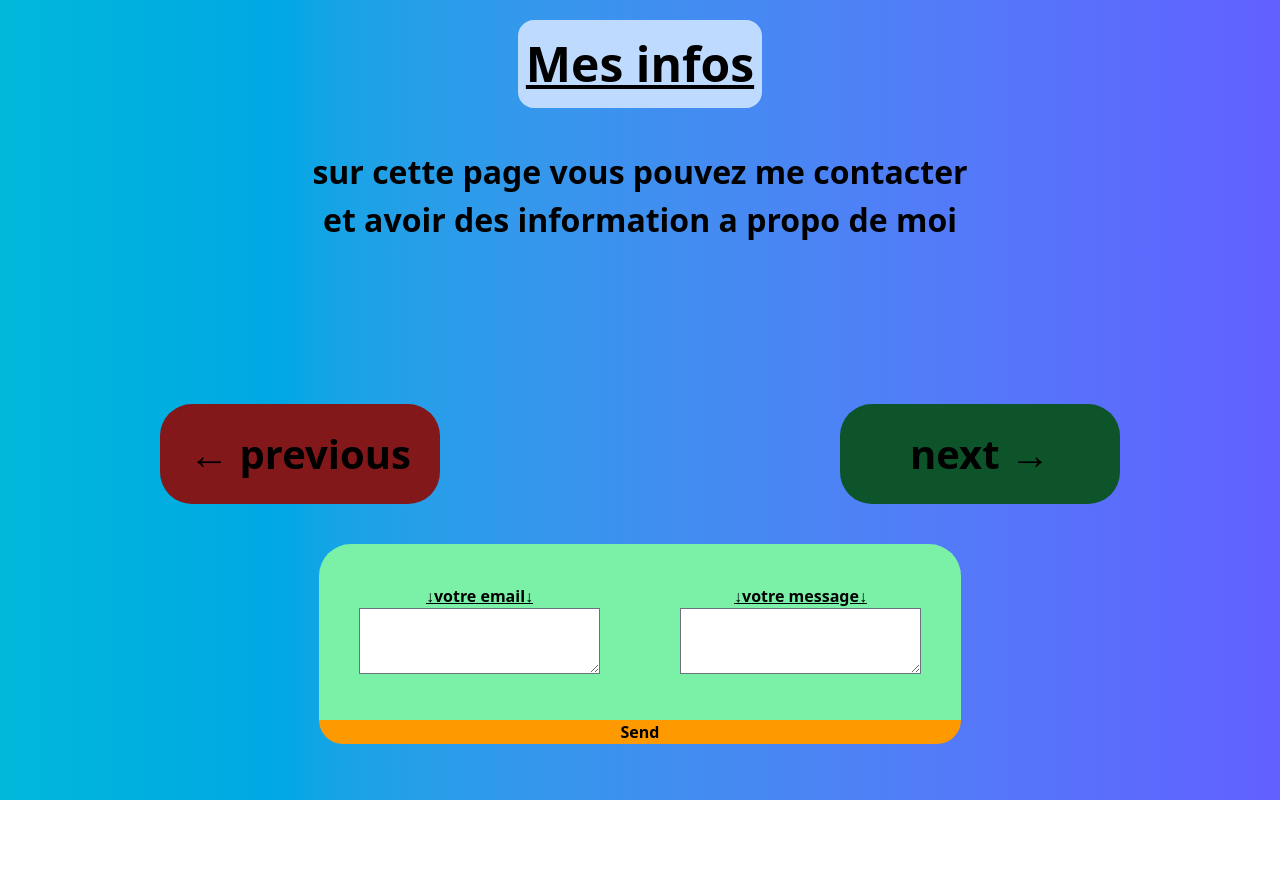
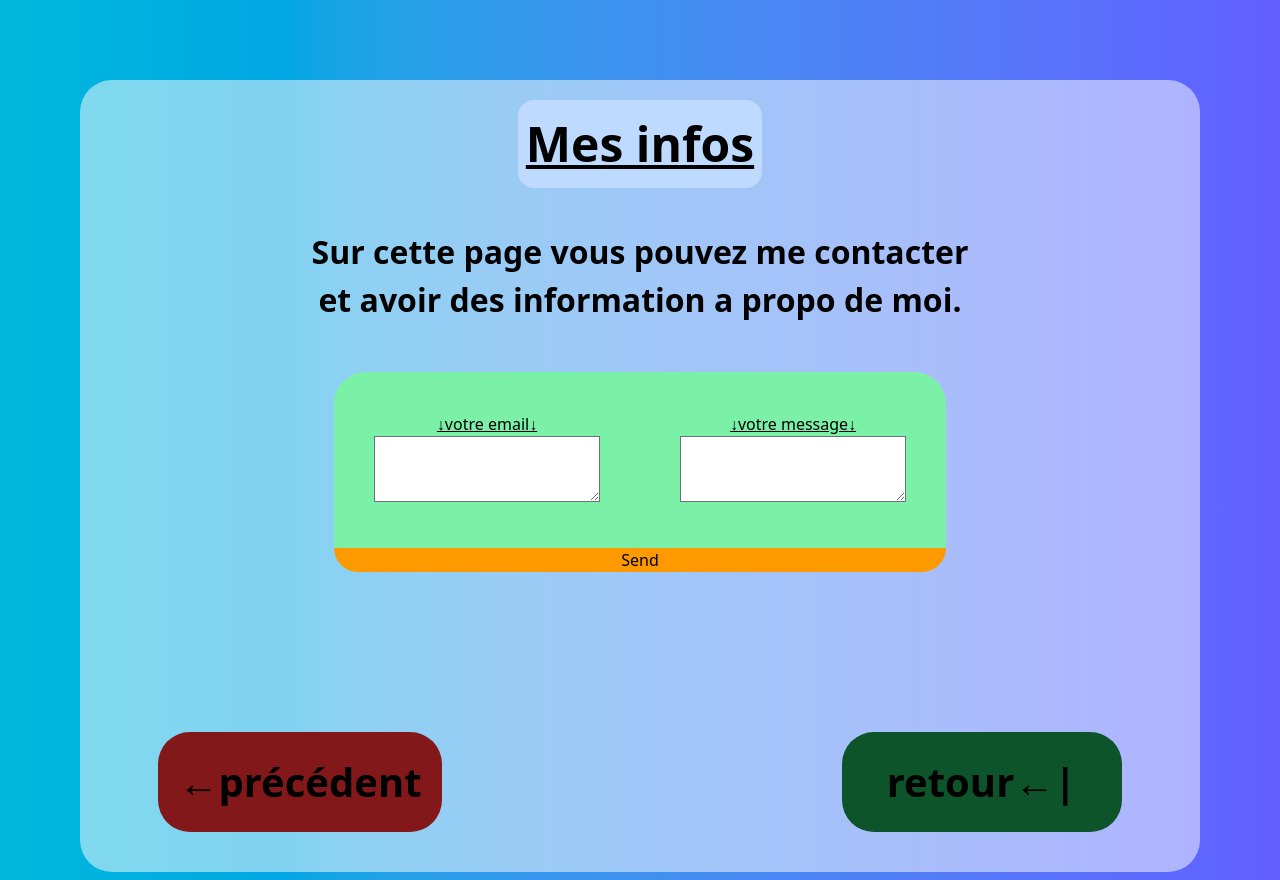
Before and after one commit to GuiguiSlide/GuiguiSlide-Mon-portfolio, a SvelteKit app: page /formulaire in a window 1280 px wide. Before the commit the page ends 800 px from the top, so only its background shows below. Built offline with nearby package versions, Linux system fonts and the light colour scheme.

Commit message:
big ol update

```diff
--- a/package.json
+++ b/package.json
@@ -12,6 +12,7 @@
 	},
 	"devDependencies": {
 		"@sveltejs/adapter-auto": "^4.0.0",
+		"@sveltejs/adapter-node": "^5.2.12",
 		"@sveltejs/adapter-static": "^3.0.8",
 		"@sveltejs/kit": "^2.16.0",
 		"@sveltejs/vite-plugin-svelte": "^5.0.0",
--- a/src/routes/+page.svelte
+++ b/src/routes/+page.svelte
@@ -32,7 +32,7 @@
         </div>
     </div>
     <div
-        class="flex justify-center items-center text-center text-[2rem] font-bold"
+        class="flex justify-center items-center text-center text-[2rem] font-bold bg-[rgba(0,125,0,0.5)] pb-10 pt-10 rounded-4xl"
     >
         <p>
             Bienvenue sur mon profile,<br /> je suis Guillaume Beaufort un Developpeur
@@ -45,16 +45,10 @@
         class="flex flex-row text-center justify-center space-x-100 p-10 text-[2.5rem]"
     >
         <button
-            onclick={previous}
-            class="bg-red-900 rounded-4xl p-5 mt-30 min-w-70 font-extrabold hover:bg-red-700"
-        >
-            ← previous
-        </button>
-        <button
             onclick={next}
             class="bg-green-900 rounded-4xl p-5 mt-30 min-w-70 font-extrabold hover:bg-green-700"
         >
-            next →
+            suivant→
         </button>
     </div>
 </footer>
--- a/src/routes/about/+page.svelte
+++ b/src/routes/about/+page.svelte
@@ -14,7 +14,7 @@
     </h1>
 </header>
 <section class="flex flex-col">
-    <div class="flex justify-center items-center flex-row bg-orange-200 rounded-4xl">
+    <div class="flex justify-center items-center flex-row bg-orange-200 rounded-t-4xl mr-5 ml-5">
         <img
             class="rounded-4rem w-[5rem] h-[5rem] m-5 mt-5 mb-10"
             alt="html"
@@ -89,7 +89,7 @@
         </a>
     </div>
     <div
-        class="flex justify-center items-center text-center text-[2rem] font-bold"
+        class="flex justify-center items-center text-center text-[2rem] font-bold bg-[rgba(220,120,255,0.5)] rounded-b-4xl mr-5 ml-5"
     >
         <p>
             sur cette pages vous pourrez decouvrir mes compétences<br />
@@ -104,13 +104,13 @@
             onclick={previous}
             class="bg-red-900 rounded-4xl p-5 mt-30 min-w-70 font-extrabold hover:bg-red-700"
         >
-            ← previous
+            ← précédent
         </button>
         <button
             onclick={next}
             class="bg-green-900 rounded-4xl p-5 mt-30 min-w-70 font-extrabold hover:bg-green-700"
         >
-            next →
+            suivant→
         </button>
     </div>
 </footer>
--- a/src/routes/formulaire/+page.svelte
+++ b/src/routes/formulaire/+page.svelte
@@ -7,22 +7,43 @@
         goto("/projects");
     }
 </script>
-
+<div class="bg-[rgba(255,255,255,0.5)] rounded-4xl m-20">
 <header class="flex justify-center align-items-start text-[3rem]">
     <h1 class="bg-blue-200 rounded-2xl p-2 mt-5 mb-10 font-extrabold">
         <u>Mes infos </u>
     </h1>
 </header>
+
 <section class="flex flex-col">
     <div
         class="flex justify-center items-center text-center text-[2rem] font-bold"
     >
         <p>
-            sur cette page vous pouvez me contacter <br />
-            et avoir des information a propo de moi
+            Sur cette page vous pouvez me contacter <br />
+            et avoir des information a propo de moi.<br><br>
         </p>
     </div>
 </section>
+<div class="flex flex-col items-center " target="_blank">
+    <form
+        action="https://formspree.io/f/xnnpwebz"
+        method="POST"
+        class="flex flex-col"
+        target="_blank"
+    >
+    <div class="flex flex-row">
+        <label class="p-10 bg-green-300 rounded-tl-4xl text-center">
+            <u>↓votre email↓<br>
+            <textarea type="email" name="email" target="_blank" ></textarea>
+        </label>
+        <label class="p-10 bg-green-300 rounded-tr-4xl text-center">
+            <u>↓votre message↓<br>
+            <textarea name="message" target="_blank"></textarea>
+        </label>
+    </div>
+        <button type="submit" class="rounded-b-4xl bg-amber-500 hover:bg-amber-200" target="_blank">Send</button>
+    </form>
+</div>
 <footer class="flex justify-center align-items-end flex-col font-bold">
     <div
         class="flex flex-row text-center justify-center space-x-100 p-10 text-[2.5rem]"
@@ -31,36 +52,17 @@
             onclick={previous}
             class="bg-red-900 rounded-4xl p-5 mt-30 min-w-70 font-extrabold hover:bg-red-700"
         >
-            ← previous
+            ←précédent
         </button>
         <button
             onclick={next}
             class="bg-green-900 rounded-4xl p-5 mt-30 min-w-70 font-extrabold hover:bg-green-700"
         >
-            next →
+            retour←|
         </button>
     </div>
-    <div class="flex flex-col items-center " target="_blank">
-        <form
-            action="https://formspree.io/f/xnnpwebz"
-            method="POST"
-            class="flex flex-col"
-            target="_blank"
-        >
-        <div class="flex flex-row">
-            <label class="p-10 bg-green-300 rounded-tl-4xl text-center">
-                <u>↓votre email↓<br>
-                <textarea type="email" name="email" target="_blank" ></textarea>
-            </label>
-            <label class="p-10 bg-green-300 rounded-tr-4xl text-center">
-                <u>↓votre message↓<br>
-                <textarea name="message" target="_blank"></textarea>
-            </label>
-        </div>
-            <button type="submit" class="rounded-b-4xl bg-amber-500 hover:bg-amber-200" target="_blank">Send</button>
-        </form>
-    </div>
+
 </footer>
-
+</div>
 <style>
 </style>
--- a/src/routes/projects/+page.svelte
+++ b/src/routes/projects/+page.svelte
@@ -17,31 +17,31 @@
     <div class="flex justify-center items-center flex-row">
         <a href="https://github.com/GuiguiSlide" target="_blank">
             <img
-                class="rounded-full w-[10rem] h-[10rem] ml-5 mt-5 mb-10"
+                class="rounded-full w-[10rem] h-[10rem] ml-5 mt-5 mb-10 hover:bg-[rgba(255,0,0,0.5)]"
                 alt="github"
                 src="https://cdn.jsdelivr.net/gh/devicons/devicon@latest/icons/github/github-original.svg"
             />
         </a>
     </div>
     <div
-        class="flex justify-center items-center text-center text-[2rem] font-bold"
+        class="flex justify-center items-center text-center text-[2rem] font-bold "
     >
         <div class="flex flex-row p-5">
-            <ul class="pr-20 a">
+            <ul class="pr-20 a bg-[rgba(53,53,161,0.5)] rounded-l-4xl pl-15">
                 Projets en Cours
-                <a href="https://www.curseforge.com/minecraft/modpacks/project-arena"><li class="font-normal text-start hover:underline">
+                <a href="https://www.curseforge.com/minecraft/modpacks/project-arena" target="_blank"><li class="font-normal text-start hover:underline">
                     Modpack Minecraft sur le thème arène
                 </li></a>
                 <li class="font-normal text-start">
                     Application mobile pour des recettes et des stocks
                 </li>
             </ul>
-            <ul class="pl-20 a">
+            <ul class=" a bg-[rgba(130,62,194,0.5)] rounded-r-4xl pr-15 pl-45">
                 Projets Finits
-                <a href="https://github.com/GuiguiSlide/station_m-t-o"><li class="font-normal text-start hover:underline">Station météo</li></a>
-                <a href="https://github.com/GuiguiSlide/Untrustpilot/"><li class="font-normal text-start hover:underline">Site de sensibilisation sur la cybersécurité</li></a>
-                <a href="https://github.com/GuiguiSlide/cassebrique"><li class="font-normal text-start hover:underline" >Casse-brique en C</li></a>
-                <a href="https://github.com/GuiguiSlide/projet_gamejam_2025_cesi"> <li class="font-normal text-start hover:underline">Tower Defence GameJam 2025 au Cesi</li></a>
+                <a href="https://github.com/GuiguiSlide/station_m-t-o" target="_blank"><li class="font-normal text-start hover:underline">Station météo</li></a>
+                <a href="https://github.com/GuiguiSlide/Untrustpilot/" target="_blank"><li class="font-normal text-start hover:underline">Site de sensibilisation sur la cybersécurité</li></a>
+                <a href="https://github.com/GuiguiSlide/cassebrique" target="_blank"><li class="font-normal text-start hover:underline" >Casse-brique en C</li></a>
+                <a href="https://github.com/GuiguiSlide/projet_gamejam_2025_cesi" target="_blank"> <li class="font-normal text-start hover:underline">Tower Defence GameJam 2025 au Cesi</li></a>
             </ul>
         </div>
     </div>
@@ -54,13 +54,13 @@
             onclick={previous}
             class="bg-red-900 rounded-4xl p-5 mt-30 min-w-70 font-extrabold hover:bg-red-700"
         >
-            ← previous
+            ← précédent
         </button>
         <button
             onclick={next}
             class="bg-green-900 rounded-4xl p-5 mt-30 min-w-70 font-extrabold hover:bg-green-700"
         >
-            next →
+            suivant→
         </button>
     </div>
 </footer>
--- a/svelte.config.js
+++ b/svelte.config.js
@@ -1,17 +1,13 @@
-
-import adapter from '@sveltejs/adapter-auto';
+import adapter from '@sveltejs/adapter-node';
 
 /** @type {import('@sveltejs/kit').Config} */
 const config = {
 	kit: {
-		// adapter-auto only supports some environments, see https://svelte.dev/docs/kit/adapter-auto for a list.
-		// If your environment is not supported, or you settled on a specific environment, switch out the adapter.
-		// See https://svelte.dev/docs/kit/adapters for more information about adapters.
-		adapter: adapter(),
-		paths: {
-			base: '', // <- optionnel si tu déploies à la racine
-		}
+	  adapter: adapter({
+		out: 'build'
+	  })
 	}
 };
 
+
 export default config;
```
Also changed, not shown: 1 other file (tests, documents, lock files or other folders).
